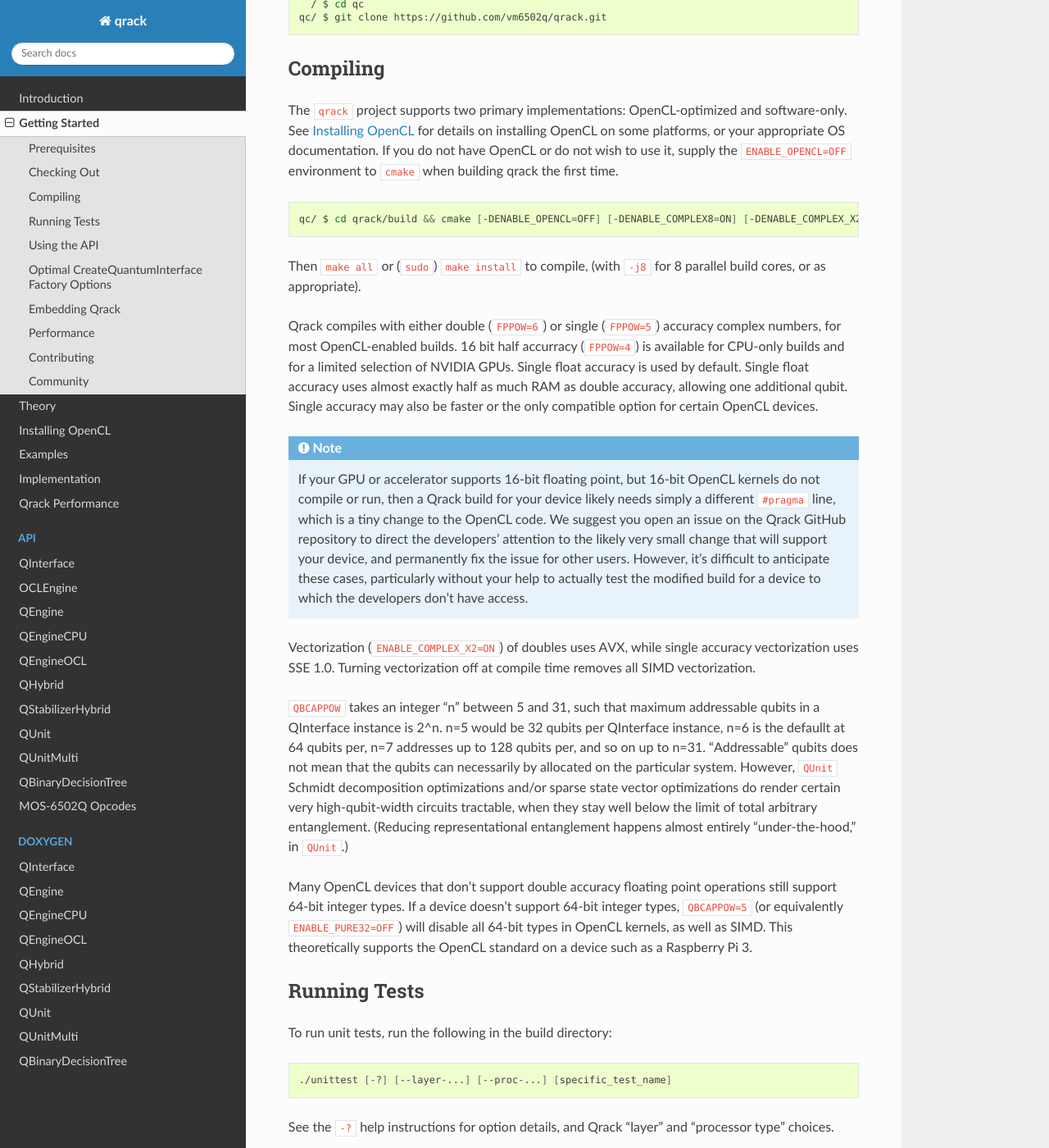
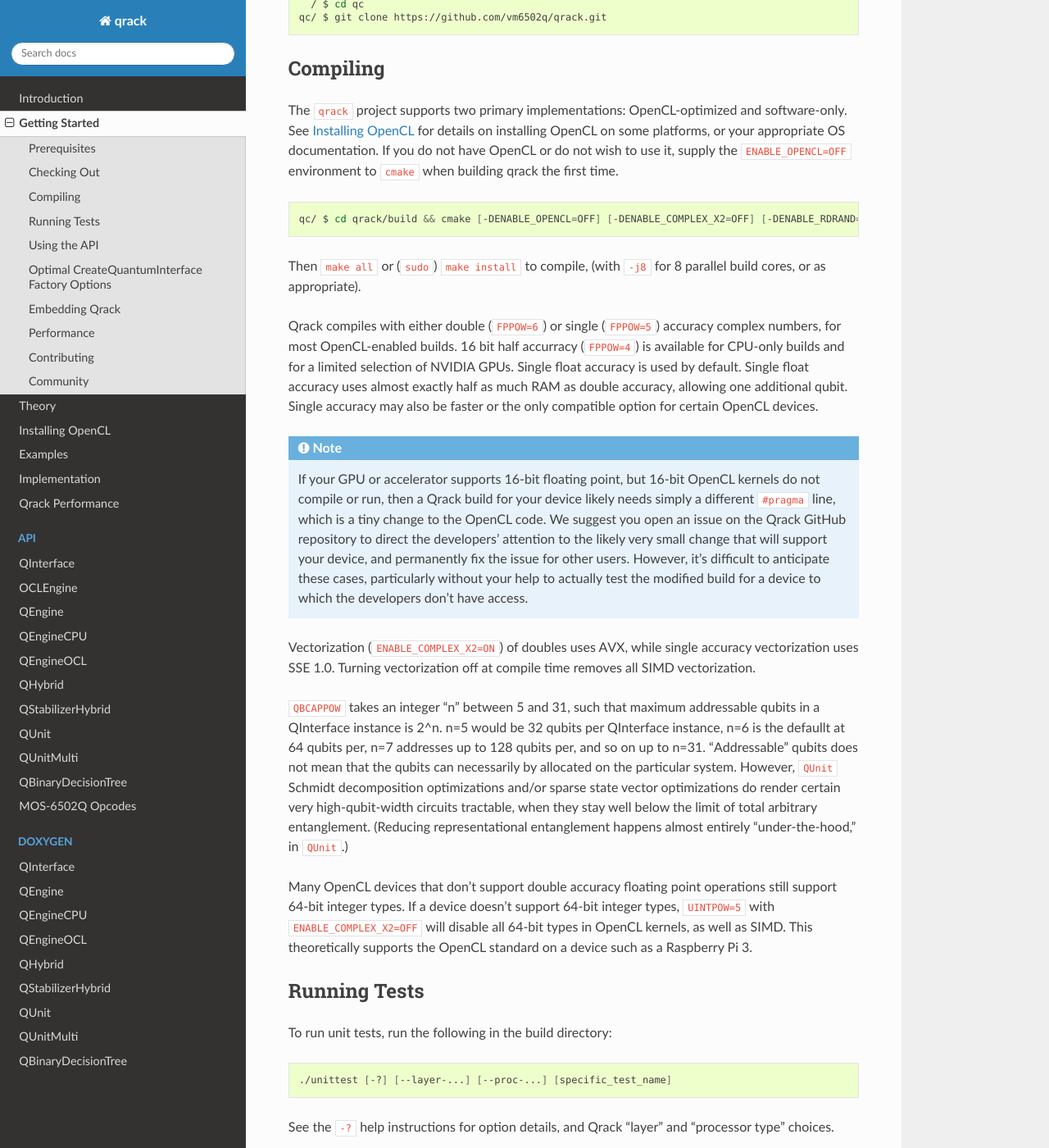
Before and after one commit to vm6502q/qrack.github.io, a Sphinx documentation site: the page built from docs/start.rst, in a window 1280 px wide and 1400 px high, scrolled down 545 px. Shown: the whole window at 82% size. Built offline with Sphinx 7.4.7 and the Read the Docs theme 2.0.0, drawn with Linux system fonts in a browser that asks for light colours.

Commit message:
Update 'Getting Started'

```diff
--- a/docs/start.rst
+++ b/docs/start.rst
@@ -28,7 +28,7 @@ The ``qrack`` project supports two primary implementations: OpenCL-optimized and
 
 .. code-block:: bash
 
-    qc/ $ cd qrack/build && cmake [-DENABLE_OPENCL=OFF] [-DENABLE_COMPLEX8=ON] [-DENABLE_COMPLEX_X2=OFF] [-DENABLE_RDRAND=ON] [-DQBCAPPOW=5-31] [-DFPPOW=4-6] ..
+    qc/ $ cd qrack/build && cmake [-DENABLE_OPENCL=OFF] [-DENABLE_COMPLEX_X2=OFF] [-DENABLE_RDRAND=ON] [-DQBCAPPOW=5-31] [-DFPPOW=4-6] ..
 
 Then ``make all`` or (``sudo``) ``make install`` to compile, (with ``-j8`` for 8 parallel build cores, or as appropriate).
 
@@ -40,7 +40,7 @@ Vectorization (``ENABLE_COMPLEX_X2=ON``) of doubles uses AVX, while single accur
 
 ``QBCAPPOW`` takes an integer "n" between 5 and 31, such that maximum addressable qubits in a QInterface instance is 2^n. n=5 would be 32 qubits per QInterface instance, n=6 is the defaullt at 64 qubits per, n=7 addresses up to 128 qubits per, and so on up to n=31. "Addressable" qubits does not mean that the qubits can necessarily by allocated on the particular system. However, ``QUnit`` Schmidt decomposition optimizations and/or sparse state vector optimizations do render certain very high-qubit-width circuits tractable, when they stay well below the limit of total arbitrary entanglement. (Reducing representational entanglement happens almost entirely "under-the-hood," in ``QUnit``.)
 
-Many OpenCL devices that don't support double accuracy floating point operations still support 64-bit integer types. If a device doesn't support 64-bit integer types, ``QBCAPPOW=5`` (or equivalently ``ENABLE_PURE32=OFF``) will disable all 64-bit types in OpenCL kernels, as well as SIMD. This theoretically supports the OpenCL standard on a device such as a Raspberry Pi 3.
+Many OpenCL devices that don't support double accuracy floating point operations still support 64-bit integer types. If a device doesn't support 64-bit integer types, ``UINTPOW=5`` with ``ENABLE_COMPLEX_X2=OFF`` will disable all 64-bit types in OpenCL kernels, as well as SIMD. This theoretically supports the OpenCL standard on a device such as a Raspberry Pi 3.
 
 Running Tests
 ~~~~~~~~~~~~~
```
